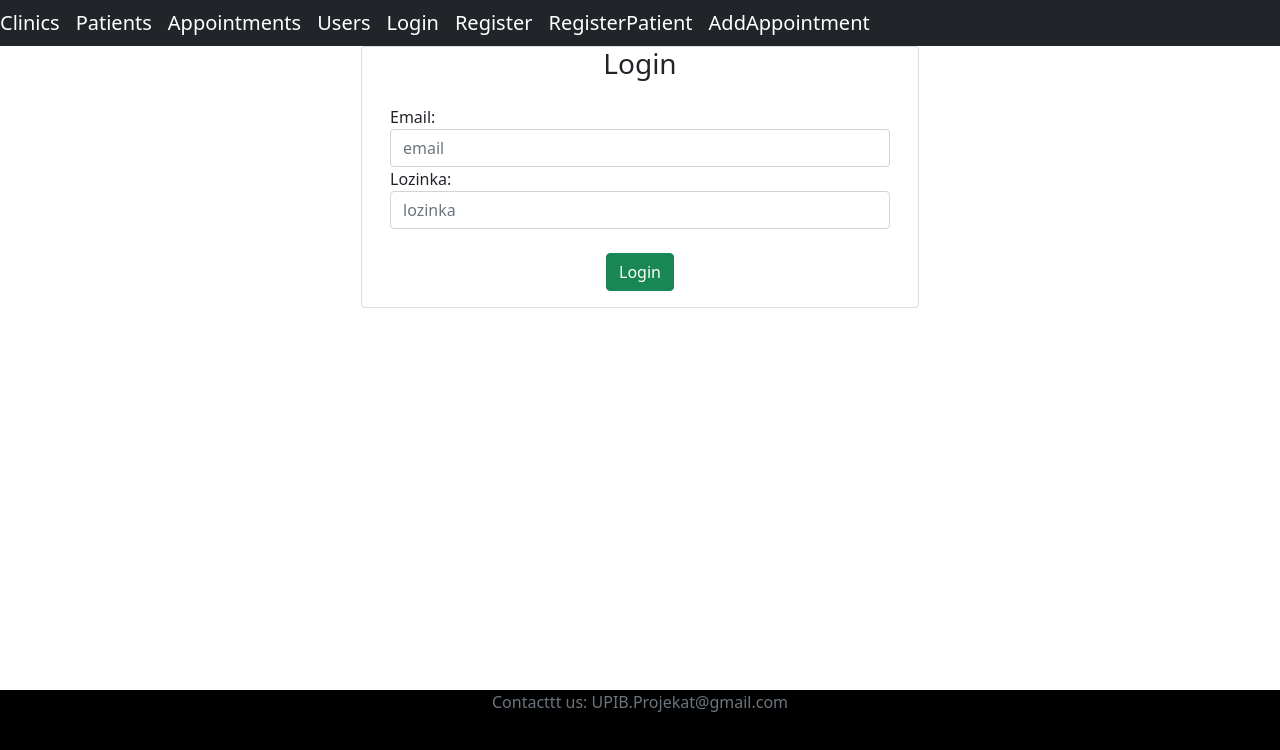
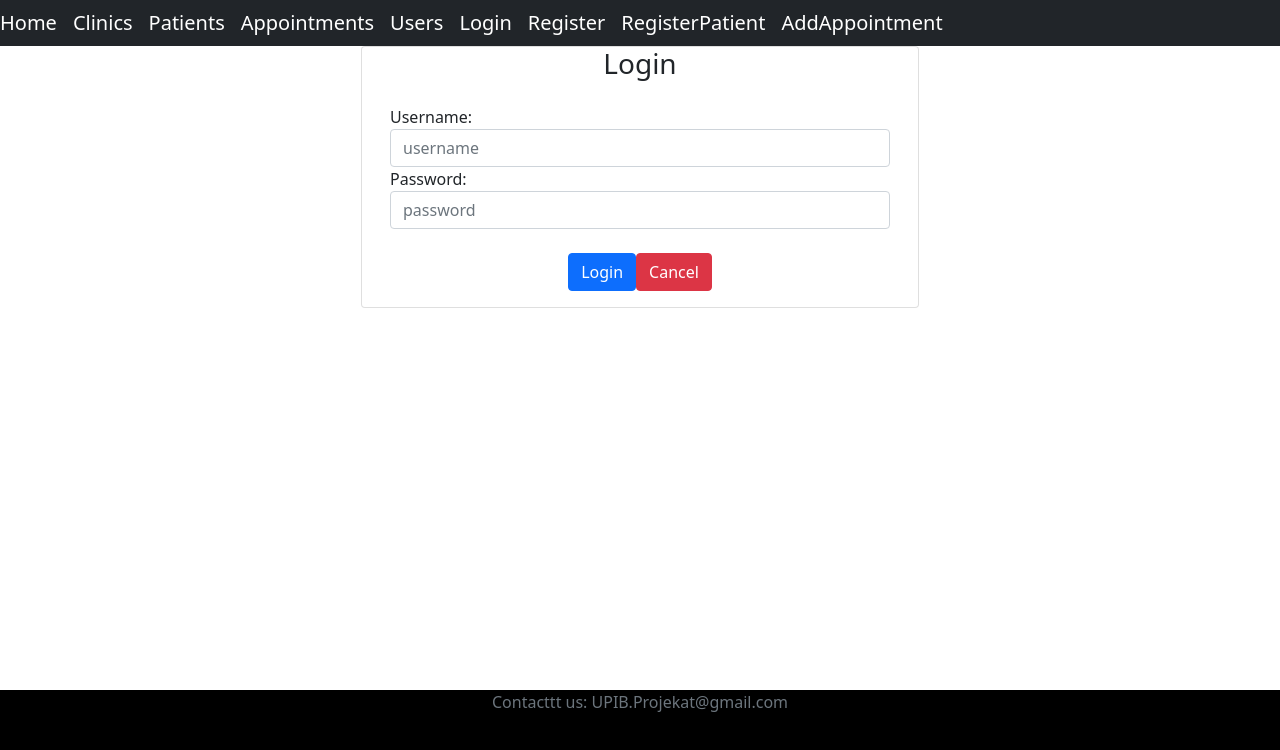
Before and after one commit to SmiljanicNikola/UP-IB-Project, a React (Create React App) app: page /login in a window 1280 px wide. Shown: the top 750 px of the page. Built offline with nearby package versions, Linux system fonts and the light colour scheme.

Commit message:
Za sada neuspeli pokusaj pravljenja frontenda za autentifikaciju

```diff
--- a/src/App.jsx
+++ b/src/App.jsx
@@ -11,6 +11,7 @@ import Login from './components/Login';
 import LoginComponent from './components/LoginComponent';
 import RegistracijaPacijenta from './components/RegistracijaPacijenta';
 import DodavanjePregleda from './components/DodavanjePregleda';
+import Home from './components/Home';
 
 
 
@@ -29,6 +30,7 @@ function App() {
                           <Route path="/login" component={ Login }></Route>
                           <Route path="/registerPacijenta" component={RegistracijaPacijenta}></Route>
                           <Route path="/dodavanjePregleda" component={DodavanjePregleda}></Route>
+                          <Route path="/home" component={Home}></Route>
                     </Switch>
                 </div>
               <FooterComponent/>
--- a/src/components/HeaderComponent.jsx
+++ b/src/components/HeaderComponent.jsx
@@ -15,6 +15,7 @@ class HeaderComponent extends Component{
             <div>
                 <header>
                 <nav className="navbar navbar-expand-md navbar-dark bg-dark">
+                <div><a href="home" className="navbar-brand">  Home  </a></div>
                 <div><a href="klinike" className="navbar-brand">  Clinics  </a></div>
                 <div><a href="pacijenti" className="navbar-brand">  Patients  </a></div>
                 <div><a href="" className="navbar-brand">  Appointments  </a></div>
--- /dev/null
+++ b/src/components/Home.jsx
@@ -0,0 +1,44 @@
+import React, {component} from 'react';
+import axios from 'axios';
+
+class Home extends React.Component{
+
+    state = {};
+    componentDidMount(){
+
+        const config = {
+            headers: {
+                Authorization: 'Bearer ' + localStorage.getItem('accessToken')
+            }
+        };
+
+        const id=12;
+        axios.get('http://localhost:8080/korisnik/id', config).then(
+            res => {
+                this.setState({
+                    username: res.data
+                })
+            },
+            err =>{
+                console.log(err)
+            }
+        )
+    }
+
+    render(){
+        if(this.state.username){
+            return(
+                <h2> Hi {this.state.user.firstname} {this.state.user.lastname}</h2>
+            )
+        }
+
+        return (
+            <h2> You are not logged in</h2>
+            )
+        }
+
+
+
+
+    }
+export default Home
--- a/src/components/Login.jsx
+++ b/src/components/Login.jsx
@@ -1,24 +1,44 @@
+import axios from 'axios';
 import React, { Component } from 'react'
 import "../App.css";
 //import AuthService from "../services/auth.service";
 class Login extends Component {
 
-    constructor(props){
+    /*constructor(props){
         super(props)
 
         this.state = {
 
-            email: '',
-            lozinka: '',
+            username: '',
+            password: '',
         }
-        this.changeEmailHandler = this.changeEmailHandler.bind(this);
-
-        this.changeLozinkaHandler = this.changeLozinkaHandler.bind(this);
+        this.changeUsernameHandler = this.changeUsernameHandler.bind(this);
+        this.changePasswordHandler = this.changePasswordHandler.bind(this);
 
 
         //this.saveKorisnik = this.saveKorisnik.bind(this);
 
-    }
+    }*/
+
+    handeSubmit = e =>{
+        e.preventDefault();
+
+
+        const data = {
+            username: this.username,
+            password: this.password
+        };
+
+        axios.post("http://localhost:8080/api/auth/login", data)
+            .then(res => {
+                localStorage.setItem('accessToken', res.data.token);
+            })
+            .catch(err => {
+                console.log(err)
+            })
+
+
+    };
     /*saveKorisnik = (e) =>{
         e.preventDefault();
         let korisnik = {ime: this.state.ime, prezime: this.state.prezime, email: this.state.email,
@@ -26,45 +46,16 @@ class Login extends Component {
                         drzava: this.state.drzava, telefon: this.state.telefon, uloga: this.state.uloga};
         console.log('korisnik => ' + JSON.stringify(korisnik));
     }*/
-    changeImeHandler= (event) =>{
-        this.setState({ime:event.target.value});
+
+    changeUsernameHandler= (event) =>{
+        this.setState({username:event.target.value});
+    }
+    changePasswordHandler= (event) =>{
+        this.setState({password:event.target.value});
     }
 
-    changePrezimeHandler= (event) =>{
-        this.setState({prezime:event.target.value});
-    }
-
-    changeEmailHandler= (event) =>{
-        this.setState({email:event.target.value});
-    }
-
-    changeAdresaHandler= (event) =>{
-        this.setState({adresa:event.target.value});
-    }
-
-    changeLozinkaHandler= (event) =>{
-        this.setState({lozinka:event.target.value});
-    }
-
-    changeGradHandler= (event) =>{
-        this.setState({grad:event.target.value});
-    }
-
-    changeDrzavaHandler= (event) =>{
-        this.setState({drzava:event.target.value});
-    }
-
-    changeTelefonHandler= (event) =>{
-        this.setState({telefon:event.target.value});
-    }
-
-    changeUlogaHandler= (event) =>{
-        this.setState({uloga:event.target.value});
-    }
-
-
     cancel(){
-        this.props.history.push('/korisnici');
+        this.props.history.push('/login');
     }
 
 
@@ -77,24 +68,25 @@ class Login extends Component {
                         <div className="card col-md-6 offset-md-3 offset-md-3">
                             <h3 className="text-center">Login</h3>
                             <div className="card-body">
-                                <form>
-
-                                        <div className="form-group">
-                                            <label>Email: </label>
-                                            <input placeholder="email" name="email" className="form-control"
-                                                value={this.state.email} onChange={this.changeEmailHandler}/>
-                                        </div>
+                                <form onSubmit={this.handleSubmit}>
 
 
                                         <div className="form-group">
-                                            <label>Lozinka: </label>
-                                            <input placeholder="lozinka" name="lozinka" className="form-control"
-                                                value={this.state.lozinka} onChange={this.changeLozinkaHandler}/>
+                                            <label>Username: </label>
+                                            <input placeholder="username" type="username" className="form-control"
+                                               onChange={e => this.username = e.target.value}/>
                                         </div>
 
+                                        <div className="form-group">
+                                            <label>Password: </label>
+                                            <input placeholder="password" type="password" className="form-control"
+                                                onChange={e => this.password = e.target.value}/>
+                                        </div>
                                         <br></br>
                                         <center>
-                                            <button className="btn btn-success" onClick={this.saveKorisnik}>Login</button>
+                                            <button className="btn btn-primary btn-block">Login</button>
+                                            <button className="btn btn-danger" onClick={this.cancel}>Cancel</button>
+
                                         </center>
                                 </form>
                             </div>
--- a/src/components/PatientComponent.jsx
+++ b/src/components/PatientComponent.jsx
@@ -14,8 +14,10 @@ class PatientComponent extends React.Component{
 
     componentDidMount(){
         PacijentService.getPacijente().then((response) =>{
-            this.setState({patients:response.data})
+            this.setState({patientss:response.data})
         });
+
+
     }
 
 
```
